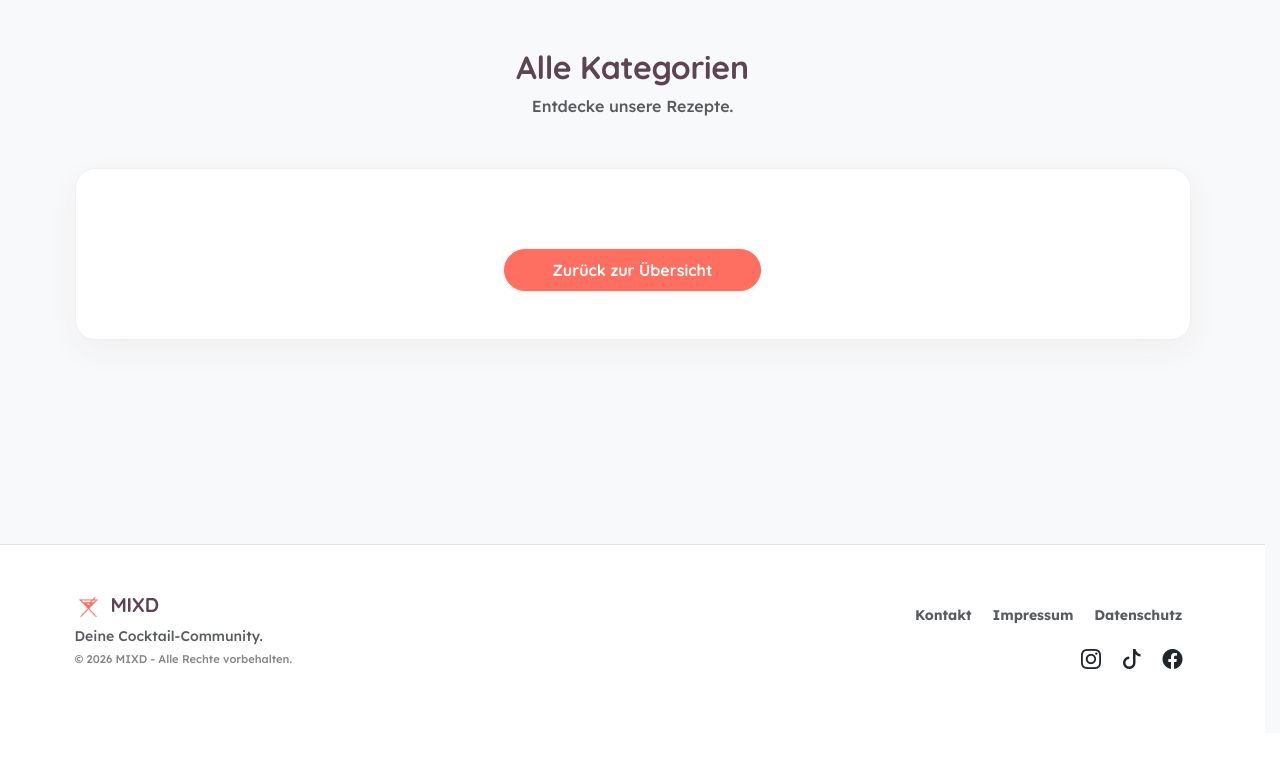
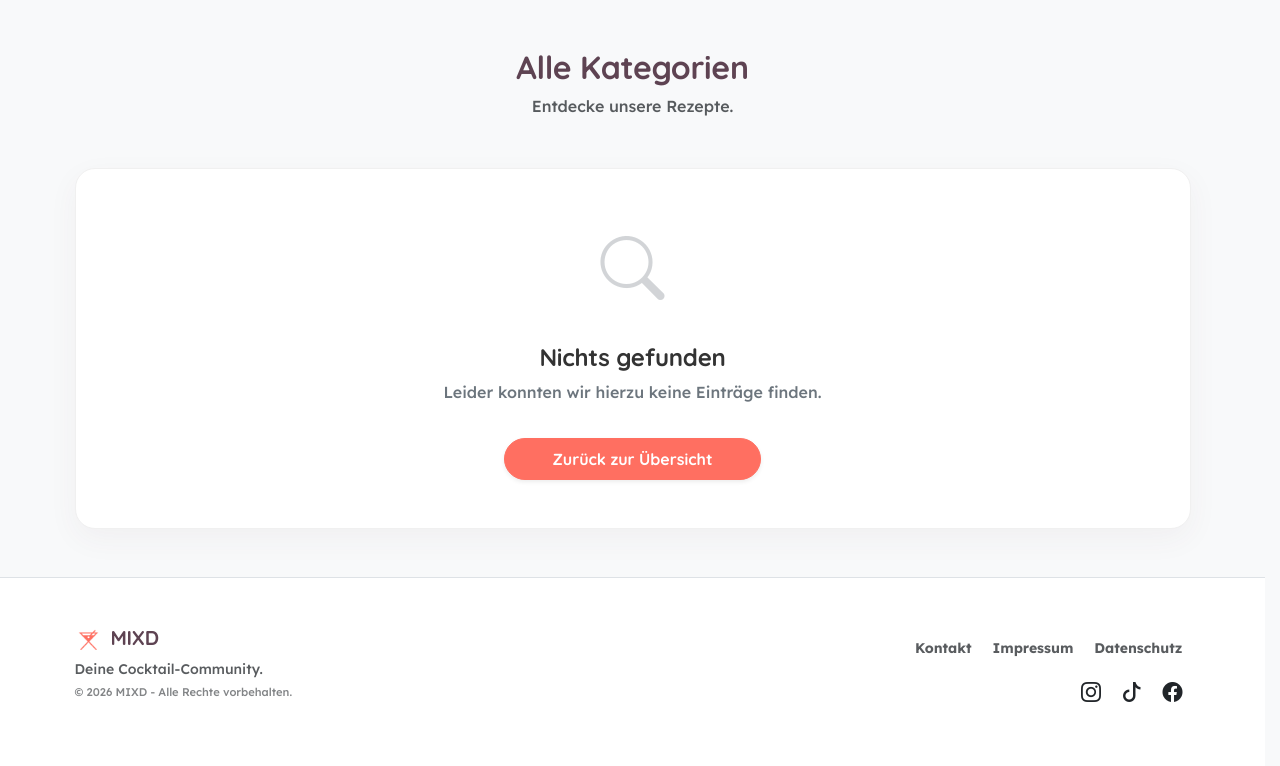
Before and after one commit to cosimella/mixd, a PHP site: page /categories.php in a window 1280 px wide. Shown: the part 67-833 px from the top of the page. Before the commit the page ends 736 px from the top, so only its background shows below. Run offline with PHP 8.4, Linux system fonts and the light colour scheme; data that the repository does not hold is empty.

Commit message:
empty-state.php verbessert

```diff
--- a/includes/empty-state.php
+++ b/includes/empty-state.php
@@ -1,3 +1,14 @@
+<?php
+/**
+ * Empty State Template
+ * Nutzt den Null-Coalescing-Operator (??), um Fehler zu vermeiden,
+ * falls die Variablen im Hauptskript nicht definiert wurden.
+ */
+$displayIcon  = $displayIcon  ?? 'bi-search';
+$displayTitle = $displayTitle ?? 'Nichts gefunden';
+$displayText  = $displayText  ?? 'Leider konnten wir hierzu keine Einträge finden.';
+?>
+
 <div class="col-12">
     <div class="empty-state-container text-center py-5">
 
```
